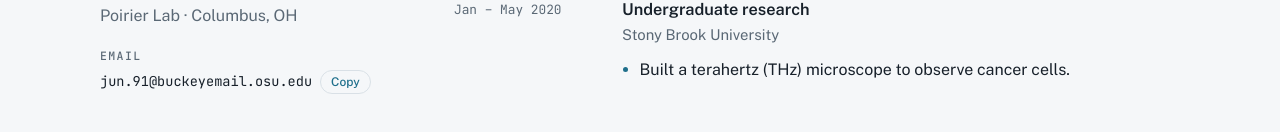
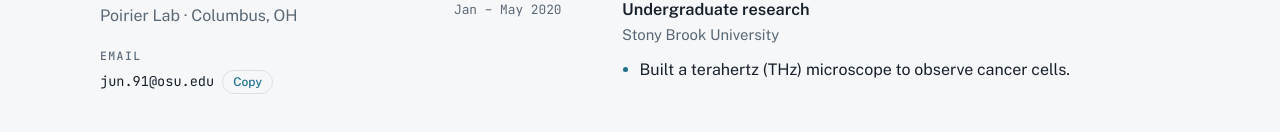
Before and after one commit to eunsjun95/eunsjun95.github.io, a plain HTML site: page index.html in a window 1280 px wide. Shown: the part 521-653 px from the top of the page. Drawn offline with nearby package versions, Linux system fonts and the light colour scheme.

Commit message:
Add files via upload

```diff
--- a/index.html
+++ b/index.html
@@ -175,7 +175,7 @@ footer { color: var(--muted); font-size: 0.82rem; border-top: 1px solid var(--li
     <div class="contact">
       <p class="eyebrow">Email</p>
       <div class="email-row">
-        <span class="email" id="email">jun.91@buckeyemail.osu.edu</span>
+        <span class="email" id="email">jun.91@osu.edu</span>
         <button class="copy" id="copy-email" type="button">Copy</button>
       </div>
     </div>
```
